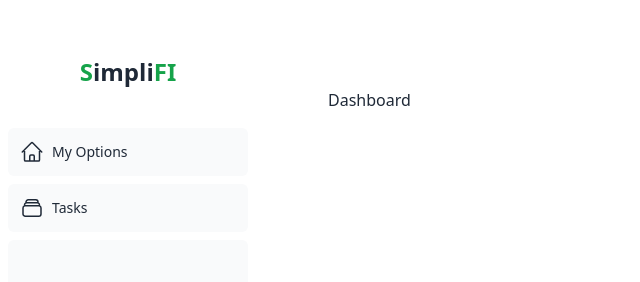
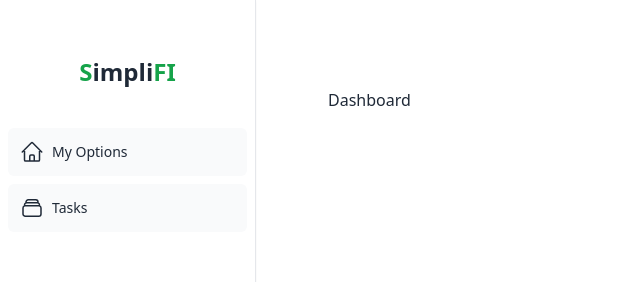
Before and after one commit to ic-monads/SimpliFI, a Next.js app: page / in a window 1280 px wide. Shown: the top 282 px of the page, without its empty margins (0-640 px from the left). Built offline with nearby package versions, Linux system fonts and the light colour scheme.

Commit message:
fix: :lipstick: Add border and remove unused button from sidebar

```diff
--- a/src/app/ui/sidenav.tsx
+++ b/src/app/ui/sidenav.tsx
@@ -2,11 +2,10 @@ import NavLinks from '@/app/ui/nav-links';
 
 export default function SideNav() {
   return (
-    <div className="flex h-full flex-col px-3 py-4 md:px-2">
+    <div className="flex h-full flex-col px-3 py-4 md:px-2 border-r shadow-sm">
       <h1 className='text-center font-semibold py-10 text-2xl'><span className="text-green-600">S</span>impli<span className="text-green-600">FI</span></h1>
-      <div className="flex grow flex-row justify-between space-x-2 md:flex-col md:space-x-0 md:space-y-2">
+      <div className="flex flex-row space-x-2 md:flex-col md:space-x-0 md:space-y-2">
         <NavLinks />
-        <div className="hidden h-auto w-full grow rounded-md bg-gray-50 md:block"></div>
       </div>
     </div>
   );
```
